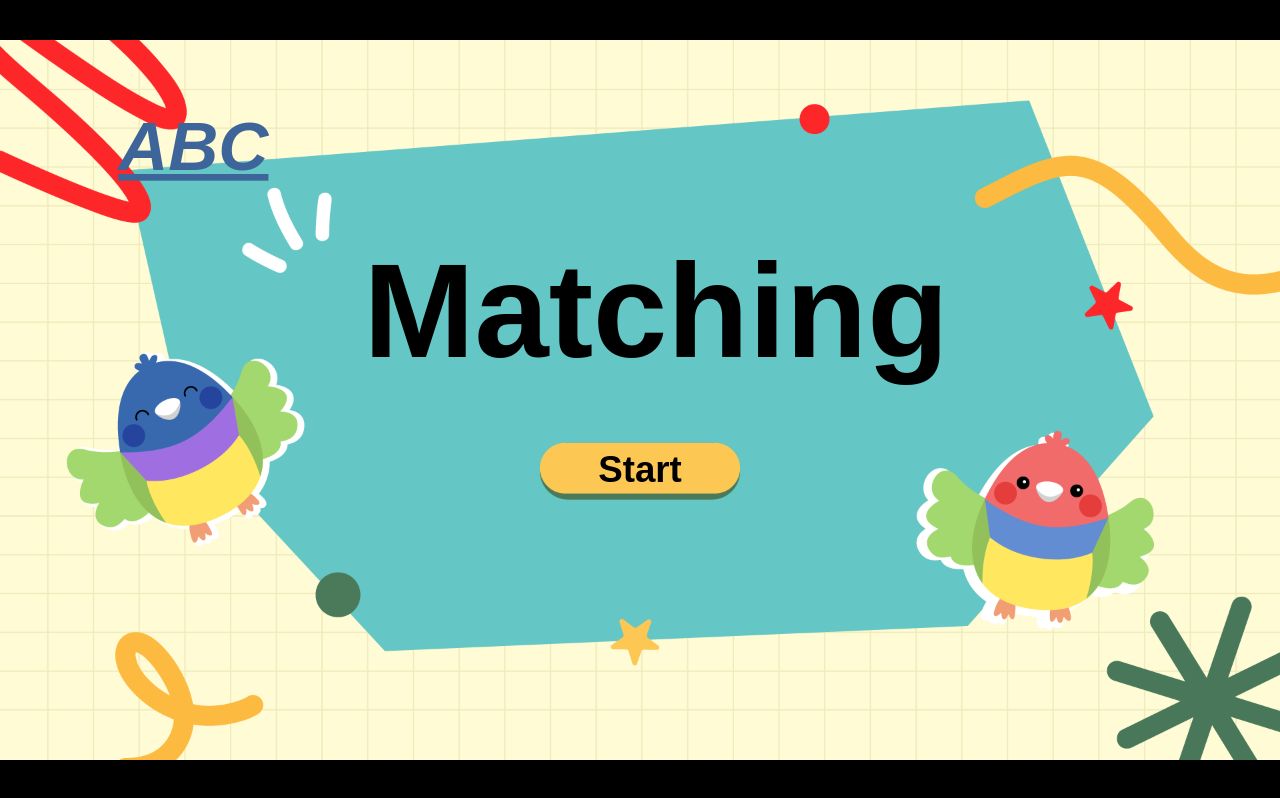
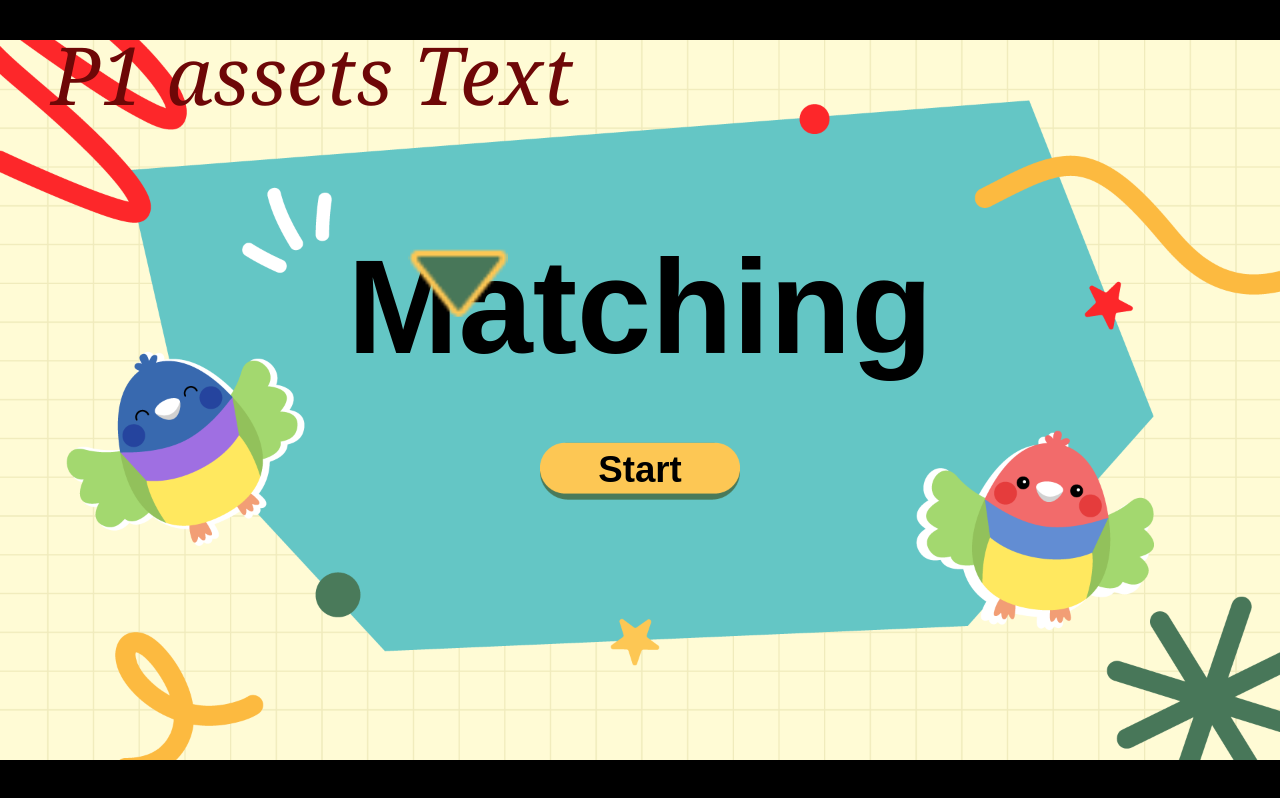
Before and after one commit to Nina-Chang/matching-viewsonic, a React (Create React App) app: page / in a window 1280 px wide. Built offline with nearby package versions, Linux system fonts and the light colour scheme.

Commit message:
Update strings and assets in index.html

```diff
--- a/public/index.html
+++ b/public/index.html
@@ -41,41 +41,12 @@
             startTitle: {
               text: "Matching",
               style: {
-                "width": "1200px",
-                "height": "220px",
-                "position": "absolute",
-                "left": "20%",
-                "top": "27%",
-                "bottom":"",
-                "right":"",
-                "textAlign": "center",
-                "fontSize": "200px",
-                "fontFamily": "sans-serif",
-                "color": "",
-                "fontWeight": "900",
-                "fontStyle": "",
-                "textDecoration": "",
-                "backgroundColor":""
               }
             },
             scoresTitle:{
               text: "Scores",
               style: {
-                "width": "855px",
-                "height": "",
-                "position": "absolute",
-                "left": "28%",
-                "top": "19%",
-                "bottom":"",
-                "right":"",
-                "textAlign": "center",
-                "fontSize": "45px",
-                "fontFamily": "sans-serif",
-                "color": "",
-                "fontWeight": "800",
-                "fontStyle": "",
-                "textDecoration": "",
-                "backgroundColor":""
+
               }
             },
           },
@@ -83,41 +54,13 @@
             startTitle: {
               text: "Memory",
               style: {
-                "width": "1200px",
-                "height": "220px",
-                "position": "absolute",
-                "left": "20%",
-                "top": "27%",
-                "bottom":"",
-                "right":"",
-                "textAlign": "center",
-                "fontSize": "200px",
-                "fontFamily": "sans-serif",
-                "color": "",
-                "fontWeight": "900",
-                "fontStyle": "",
-                "textDecoration": "",
-                "backgroundColor":""
+
               }
             },
             scoresTitle:{
               text: "Scores",
               style: {
-                "width": "855px",
-                "height": "",
-                "position": "absolute",
-                "left": "28%",
-                "top": "19%",
-                "bottom":"",
-                "right":"",
-                "textAlign": "center",
-                "fontSize": "45px",
-                "fontFamily": "sans-serif",
-                "color": "",
-                "fontWeight": "800",
-                "fontStyle": "",
-                "textDecoration": "",
-                "backgroundColor":""
+
               }
             },
           }
@@ -355,22 +298,39 @@
         assets: {
           matching:[
             {
-              "sceneId":1,
-              "text":"ABC",
-              "textWidth":"500px",
-              "textHeight":"200px",
-              "position":{
-                x:"40px",
-                y:"100px"
-              },
-              "textAlign":"center",
-              "fontSize":'104px',
-              "fontFamily": 'sans-serif',
-              "color": "rgb(61,101,153)",
-              "fontWeight": '600',
-              "fontStyle": 'italic',
-              "textDecoration": 'underline',
-            }
+              "StageId": 1,
+              "Type": "Text",
+              "Content": "P1 assets Text",
+              "Position_X": "0",
+              "Position_Y": "0",
+              "Rotation": "0",
+              "Width": "936",
+              "Height": "100",
+              "FontSize": "120",
+              "FontFamily": "Georgia",
+              "fontStyle": "italic",
+              "Weight": "normal",
+              "Color": "#6e0707",
+              "Align": "Center",
+              "RawId": "c87d8902-4174-45b0-a648-a5215b6afc56"
+            },
+            {
+              "StageId": 1,
+              "Type": "Image",
+              "Content": "./images/object/doodle_matching_arrow.png",
+              "Position_X": "612",
+              "Position_Y": "288",
+              "Rotation": "0",
+              "Width": "150",
+              "Height": "150",
+              "FontSize": "",
+              "FontFamily": "",
+              "fontStyle": "",
+              "Weight": "Normal",
+              "Color": "",
+              "Align": "Right",
+              "RawId": "5c20b904-be68-4324-b08f-3cc7a5807759"
+            },
           ],
           memory:[]
         }
--- a/src/App.css
+++ b/src/App.css
@@ -42,7 +42,7 @@ body, html {
 /* --- 起始頁面 --- */
 .start-page-title {
   position: absolute;
-  top: 27%;
+  top: 37%;
   left: 50%;
   font-size: 200px;
   transform: translate(-50%, -50%);
@@ -258,7 +258,7 @@ body, html {
   font-size: 45px;
   font-weight: 800;
   position: absolute;
-  top:19%;
+  top:21.5%;
   left:50%;
   transform: translate(-50%,-50%);
 }
--- a/src/hooks/useGameMode.js
+++ b/src/hooks/useGameMode.js
@@ -8,13 +8,13 @@ import { useMemo } from 'react';
 const cfg = (typeof window !== 'undefined' && window.gameConfig) ? window.gameConfig : {};
 
 const useGameMode = (defaultMode = 'matching') => {
-  const gameMode = useMemo(() => {
-    if (typeof window === 'undefined') return defaultMode;
+  // const gameMode = useMemo(() => {
+  //   if (typeof window === 'undefined') return defaultMode;
 
-    const urlParams = new URLSearchParams(window.location.search);
-    return urlParams.get('gameMode') || defaultMode;
-  }, []);
-    // const gameMode=cfg.settings?.gameMode || 'matching';
+  //   const urlParams = new URLSearchParams(window.location.search);
+  //   return urlParams.get('gameMode') || defaultMode;
+  // }, []);
+    const gameMode=cfg.settings?.gameMode || 'matching';
 
   return gameMode;
 };
--- a/src/hooks/usePageAssets.js
+++ b/src/hooks/usePageAssets.js
@@ -1,32 +1,43 @@
 import { useMemo } from 'react';
 
-const usePageAssets = (modeAssets, sceneId = 1) => {
-  // 使用 useMemo 避免每次 render 都重新計算篩選
+const usePageAssets = (modeAssets = [], sceneId = 1) => {
   const styledAssets = useMemo(() => {
     if (!Array.isArray(modeAssets)) return [];
 
     return modeAssets
-      .filter(asset => asset.sceneId === sceneId)
-      .map(asset => ({
-        ...asset,
-        // 直接將轉換好的 style 準備好放在物件裡
-        style: {
+      .filter(asset => Number(asset.StageId) === sceneId)
+      .map(asset => {
+        const isText = asset.Type === 'Text';
+
+        const baseStyle = {
           position: 'absolute',
-          left: asset.position?.x || 0,
-          top: asset.position?.y || 0,
-          width: asset.textWidth,
-          height: asset.textHeight,
-          fontFamily: asset.fontFamily,
-          textAlign: asset.textAlign,
-          fontSize: asset.fontSize,
-          color: asset.color,
-          fontWeight: asset.fontWeight,
+          left: `${asset.Position_X}px`,
+          top: `${asset.Position_Y}px`,
+          width: `${asset.Width}px`,
+          height: `${asset.Height}px`,
+          transform: `rotate(${asset.Rotation}deg)`,
+          pointerEvents: 'none',
+          zIndex: "99",
+        };
+
+        const textStyle = isText ? {
+          display: 'flex',
+          alignItems: 'center',
+          justifyContent: asset.Align === 'Center' ? 'center' : (asset.Align === 'Right' ? 'flex-end' : 'flex-start'),
+          fontFamily: asset.FontFamily,
+          fontSize: `${asset.FontSize}px`,
+          color: asset.Color,
+          textAlign: asset.Align?.toLowerCase(),
+          fontWeight: asset.Weight?.toLowerCase(),
           fontStyle: asset.fontStyle,
-          textDecoration: asset.textDecoration,
-          pointerEvents: 'none',
-          zIndex: "99"
-        }
-      }));
+        } : {};
+
+        return {
+          ...asset,
+          displayContent: asset.Content,
+          style: { ...baseStyle, ...textStyle }
+        };
+      });
   }, [modeAssets, sceneId]);
 
   return styledAssets;
--- a/src/pages/InstructionsPage.js
+++ b/src/pages/InstructionsPage.js
@@ -47,9 +47,24 @@ const InstructionsPage = ({ navigateTo, backgroundImage }) => {
           <img src={modeImages?.btnNext || 'images/object/doodle_matching_next_button.png'} alt="Continue" />
         </button>
       </div>
-      {pageAssets.map((asset, index) => (
-        <div key={asset.id || index} style={asset.style}>
-          {asset.text}
+      {pageAssets.map((asset) => (
+        <div key={asset.RawId || asset.id} style={asset.style}>
+            {asset.Type === 'Text' ?
+            (
+                asset.displayContent
+            )
+            : (
+                <img
+                    src={asset.displayContent}
+                    alt="game-asset"
+                    style={{
+                        width: '100%',
+                        height: '100%',
+                        objectFit: 'contain',
+                        display: 'block'
+                    }}
+                />
+            )}
         </div>
       ))}
     </div>
--- a/src/pages/MatchingCardsPage.js
+++ b/src/pages/MatchingCardsPage.js
@@ -430,9 +430,24 @@ const MatchingCardsPage = ({bgmAudio, navigateTo, players, setPlayers, backgroun
           )
         }
       </CardsContainerGrid>
-      {pageAssets.map((asset, index) => (
-        <div key={asset.id || index} style={asset.style}>
-          {asset.text}
+      {pageAssets.map((asset) => (
+        <div key={asset.RawId || asset.id} style={asset.style}>
+            {asset.Type === 'Text' ?
+            (
+                asset.displayContent
+            )
+            : (
+                <img
+                    src={asset.displayContent}
+                    alt="game-asset"
+                    style={{
+                        width: '100%',
+                        height: '100%',
+                        objectFit: 'contain',
+                        display: 'block'
+                    }}
+                />
+            )}
         </div>
       ))}
     </div>
--- a/src/pages/MemoryCardsPage.js
+++ b/src/pages/MemoryCardsPage.js
@@ -370,9 +370,24 @@ const MemoryCardsPage = ({bgmAudio, navigateTo, players, setPlayers, backgroundI
           )
         }
       </CardsContainerGrid>
-      {pageAssets.map((asset, index) => (
-        <div key={asset.id || index} style={asset.style}>
-          {asset.text}
+      {pageAssets.map((asset) => (
+        <div key={asset.RawId || asset.id} style={asset.style}>
+            {asset.Type === 'Text' ?
+            (
+                asset.displayContent
+            )
+            : (
+                <img
+                    src={asset.displayContent}
+                    alt="game-asset"
+                    style={{
+                        width: '100%',
+                        height: '100%',
+                        objectFit: 'contain',
+                        display: 'block'
+                    }}
+                />
+            )}
         </div>
       ))}
     </div>
--- a/src/pages/StartPage.js
+++ b/src/pages/StartPage.js
@@ -32,10 +32,9 @@ const StartPage = ({ onStartGame, backgroundImage }) => {
 
   return (
     <div className="page-container start-page" style={pageStyle}>
-      <div style={modeStrings.startTitle.style}>
+      <div style={modeStrings.startTitle.style} className='start-page-title'>
         {modeStrings.startTitle.text}
       </div>
-      {/* <h1 className='start-page-title'>{modeStrings.startTitle || 'Matching'}</h1> */}
       <button
       className="image-button start-button-center"
       onMouseEnter={() => setScale("start",1.1)}
@@ -45,9 +44,24 @@ const StartPage = ({ onStartGame, backgroundImage }) => {
         <img src={modeImages?.btnStart || 'images/start.png'} alt="Start Game" />
         <span className="start-button-text">Start</span>
       </button>
-      {pageAssets.map((asset, index) => (
-        <div key={asset.id || index} style={asset.style}>
-          {asset.text}
+      {pageAssets.map((asset) => (
+        <div key={asset.RawId || asset.id} style={asset.style}>
+            {asset.Type === 'Text' ?
+            (
+                asset.displayContent
+            )
+            : (
+                <img
+                    src={asset.displayContent}
+                    alt="game-asset"
+                    style={{
+                        width: '100%',
+                        height: '100%',
+                        objectFit: 'contain',
+                        display: 'block'
+                    }}
+                />
+            )}
         </div>
       ))}
     </div>
```
Also changed, not shown: src/pages/ScoresPage.js (+19 -5 lines).
